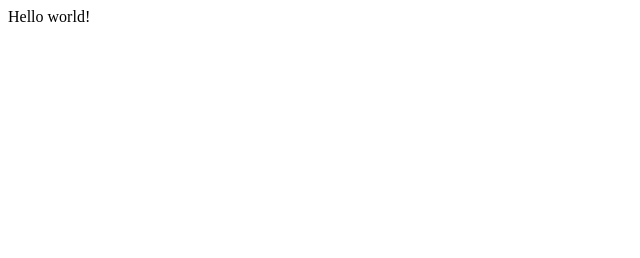
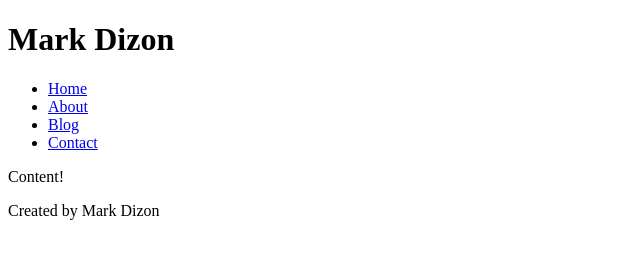
Before and after one commit to mddizon/mddizon.github.io, a Gatsby site: page / in a window 1280 px wide. Shown: the whole page, without its empty margins (0-640 px from the left). Built offline with nearby package versions, Linux system fonts and the light colour scheme; Gatsby itself is replaced by a stand-in of ours.

Commit message:
Add more pages and basic nav

```diff
--- /dev/null
+++ b/src/components/footer.js
@@ -0,0 +1,11 @@
+import React from 'react';
+
+const Footer = () => {
+	return (
+		<footer>
+			<p>Created by Mark Dizon</p>
+		</footer>
+	);
+};
+
+export default Footer;
--- /dev/null
+++ b/src/components/header.js
@@ -0,0 +1,28 @@
+import React from 'react';
+import { Link } from 'gatsby';
+
+const Header = () => {
+	return (
+		<header>
+			<h1>Mark Dizon</h1>
+			<nav>
+				<ul>
+					<li>
+						<Link to="/">Home</Link>
+					</li>
+					<li>
+						<Link to="/about">About</Link>
+					</li>
+					<li>
+						<Link to="/blog">Blog</Link>
+					</li>
+					<li>
+						<Link to="/contact">Contact</Link>
+					</li>
+				</ul>
+			</nav>
+		</header>
+	)
+}
+
+export default Header;
--- /dev/null
+++ b/src/components/layout.js
@@ -0,0 +1,15 @@
+import React from "react";
+import Header from './header';
+import Footer from './footer';
+
+const Layout = (props) => {
+	return (
+		<div>
+			<Header/>
+			{props.children}
+			<Footer/>
+		</div>
+	)
+};
+
+export default Layout;
--- a/src/pages/index.js
+++ b/src/pages/index.js
@@ -1,5 +1,14 @@
-import React from "react"
+import React from "react";
+import Layout from '../components/layout';
 
-export default function Home() {
-  return <div>Hello world!</div>
+const IndexPage = () => {
+	return (
+		<div>
+			<Layout>
+				Content!
+			</Layout>
+		</div>
+	);
 }
+
+export default IndexPage;
```
Also changed, not shown: src/pages/about.js (added, +15 -0 lines), src/pages/blog.js (added, +15 -0 lines), src/pages/contact.js (added, +15 -0 lines).
